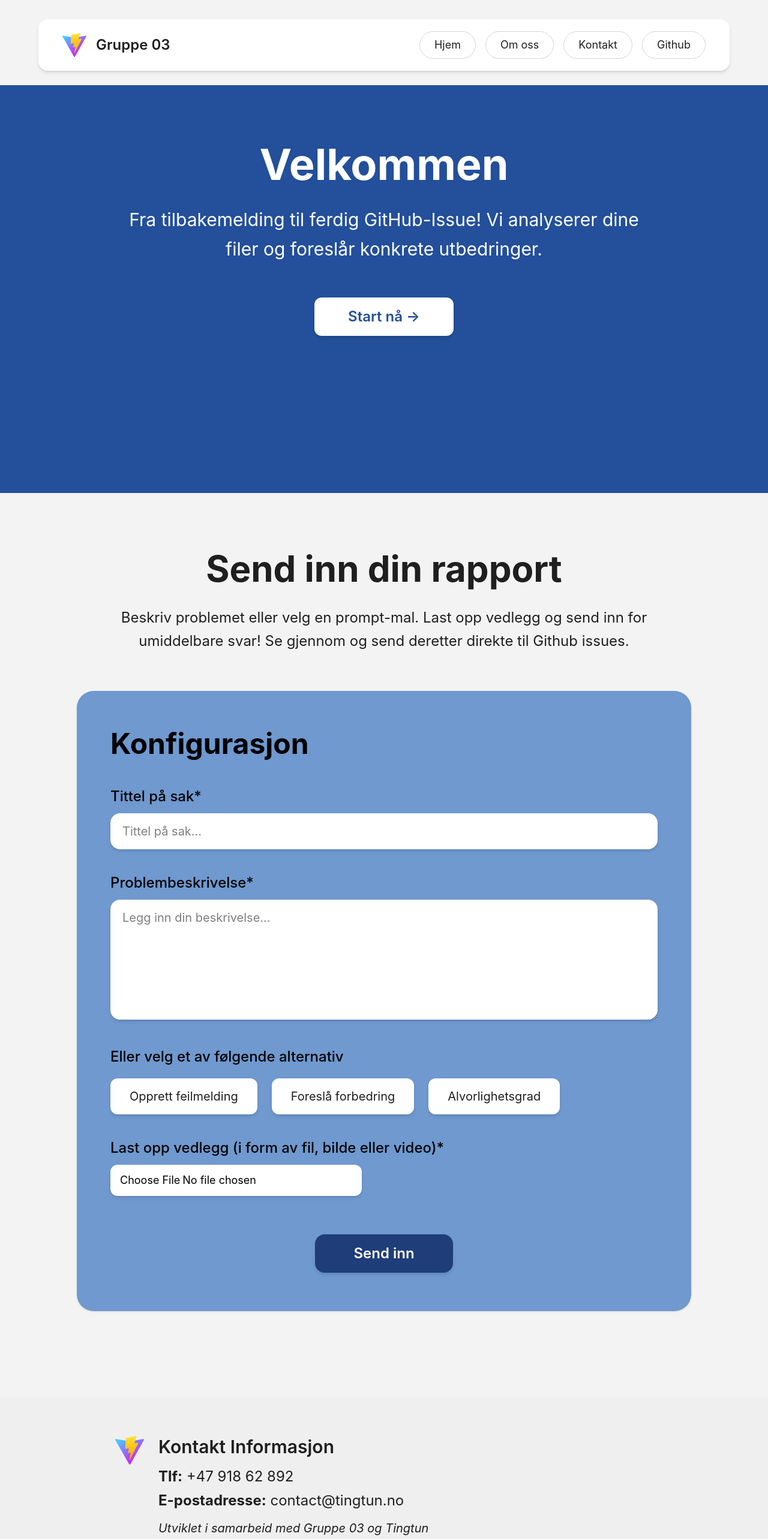
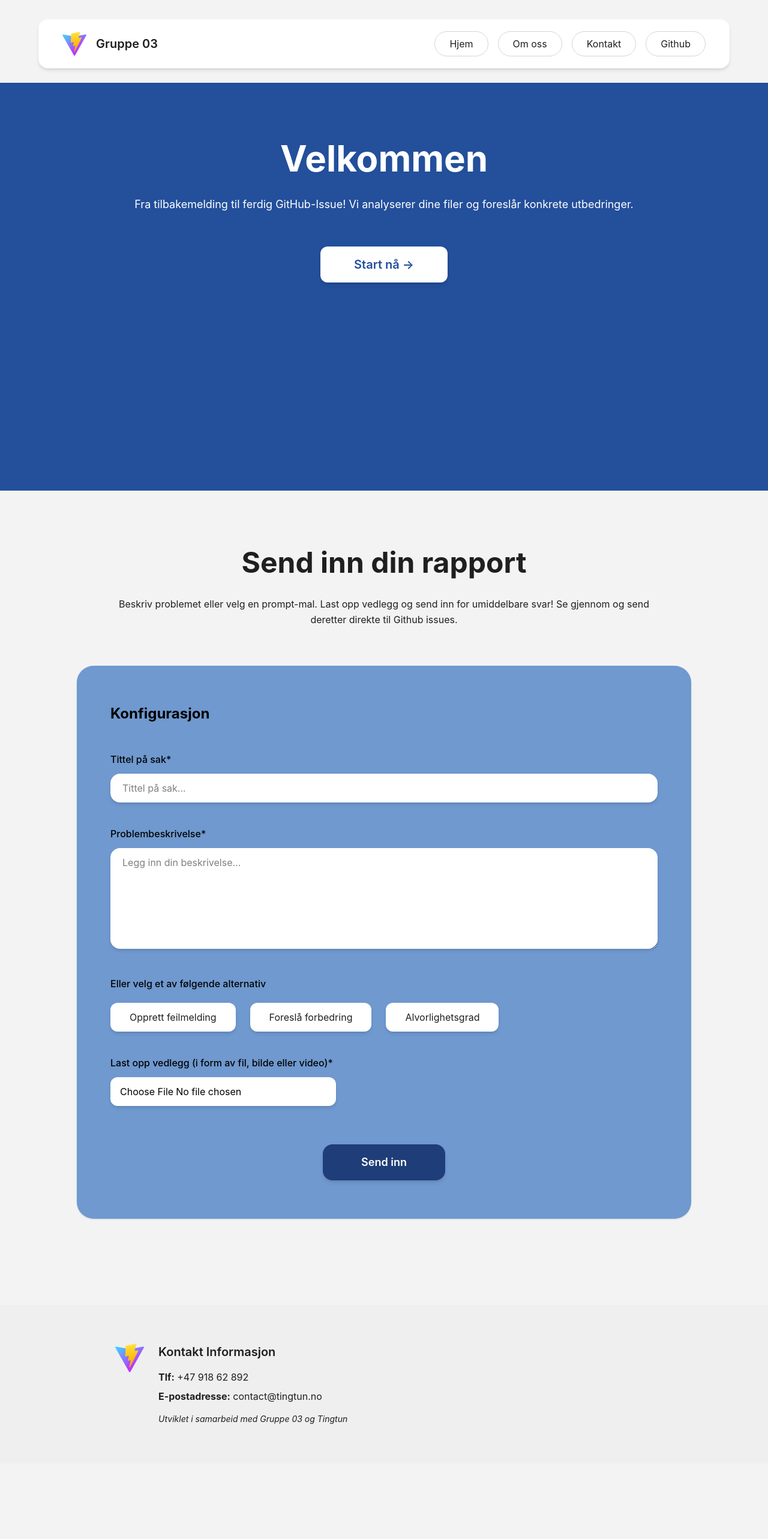
Before and after one commit to hltnina/brukertilbakemelding_KI, a React app in the folder frontend/: page / in a window 1280 px wide. Shown: the top 2566 px of the page at 60% size. After the commit the page ends 2440 px from the top, so only its background shows below. Built offline with nearby package versions, Linux system fonts and the light colour scheme; the HTML template or start-up script is replaced by a standard one.

Commit message:
Endret litt på skriftstørrelser

```diff
--- a/frontend/src/pages/Home.jsx
+++ b/frontend/src/pages/Home.jsx
@@ -6,22 +6,22 @@ export default function Home() {
         <nav className="mx-auto flex max-w-6xl items-center justify-between rounded-2xl bg-white px-10 py-5 shadow-md">
           <div className="flex items-center gap-4">
             <img src="/vite.svg" alt="Logo" className="h-10 w-10" />
-            <span className="text-2xl font-semibold text-[#1f1f1f]">
+            <span className="text-xl font-semibold text-[#1f1f1f]">
               Gruppe 03
             </span>
           </div>
 
           <div className="flex gap-4">
-            <button className="rounded-full border border-gray-300 bg-white px-6 py-2 text-lg text-[#1f1f1f]">
+            <button className="rounded-full border border-gray-300 bg-white px-6 py-2 text-base text-[#1f1f1f]">
               Hjem
             </button>
-            <button className="rounded-full border border-gray-300 bg-white px-6 py-2 text-lg text-[#1f1f1f]">
+            <button className="rounded-full border border-gray-300 bg-white px-6 py-2 text-base text-[#1f1f1f]">
               Om oss
             </button>
-            <button className="rounded-full border border-gray-300 bg-white px-6 py-2 text-lg text-[#1f1f1f]">
+            <button className="rounded-full border border-gray-300 bg-white px-6 py-2 text-base text-[#1f1f1f]">
               Kontakt
             </button>
-            <button className="rounded-full border border-gray-300 bg-white px-6 py-2 text-lg text-[#1f1f1f]">
+            <button className="rounded-full border border-gray-300 bg-white px-6 py-2 text-base text-[#1f1f1f]">
               Github
             </button>
           </div>
@@ -31,14 +31,14 @@ export default function Home() {
       {/* Hero */}
       <section className="mt-6 min-h-[680px] bg-[#234f9b] px-6 py-24 text-center text-white">
         <div className="mx-auto flex max-w-5xl flex-col items-center justify-center">
-          <h1 className="mb-8 text-6xl font-bold md:text-7xl">Velkommen</h1>
+          <h1 className="mb-8 text-4xl font-bold md:text-6xl">Velkommen</h1>
 
-          <p className="mx-auto mb-14 max-w-4xl text-2xl leading-relaxed md:text-3xl">
+          <p className="mx-auto mb-14 max-w-4xl text-base leading-relaxed md:text-lg">
             Fra tilbakemelding til ferdig GitHub-Issue! Vi analyserer dine filer
             og foreslår konkrete utbedringer.
           </p>
 
-          <button className="rounded-xl bg-white px-14 py-4 text-2xl font-semibold text-[#234f9b] shadow-md">
+          <button className="rounded-xl bg-white px-14 py-4 text-xl font-semibold text-[#234f9b] shadow-md">
             Start nå →
           </button>
         </div>
@@ -47,11 +47,11 @@ export default function Home() {
       {/* Rapportseksjon */}
       <section className="px-6 py-24">
         <div className="mx-auto max-w-5xl text-center">
-          <h2 className="mb-8 text-5xl font-bold text-[#1f1f1f] md:text-6xl">
+          <h2 className="mb-8 text-3xl font-bold text-[#1f1f1f] md:text-5xl">
             Send inn din rapport
           </h2>
 
-          <p className="mx-auto mb-16 max-w-4xl text-2xl leading-relaxed text-[#1f1f1f]">
+          <p className="mx-auto mb-16 max-w-4xl text-base leading-relaxed text-[#1f1f1f]">
             Beskriv problemet eller velg en prompt-mal. Last opp vedlegg og send
             inn for umiddelbare svar! Se gjennom og send deretter direkte til
             Github issues.
@@ -60,52 +60,52 @@ export default function Home() {
 
         {/* Blå boks */}
         <div className="mx-auto max-w-5xl rounded-[28px] bg-[#6f99cf] px-14 py-16 shadow-sm">
-          <h3 className="mb-12 text-5xl font-bold text-black">Konfigurasjon</h3>
+          <h3 className="mb-12 text-2xl font-bold text-black">Konfigurasjon</h3>
 
           <div className="space-y-10">
             <div>
-              <label className="mb-3 block text-2xl font-medium text-black">
+              <label className="mb-3 block text-base font-medium text-black">
                 Tittel på sak*
               </label>
               <input
                 type="text"
                 placeholder="Tittel på sak..."
-                className="w-full rounded-2xl bg-white px-5 py-4 text-xl shadow-md outline-none"
+                className="w-full rounded-2xl bg-white px-5 py-3 text-base shadow-md outline-none"
               />
             </div>
 
             <div>
-              <label className="mb-3 block text-2xl font-medium text-black">
+              <label className="mb-3 block text-base font-medium text-black">
                 Problembeskrivelse*
               </label>
               <textarea
                 rows="6"
                 placeholder="Legg inn din beskrivelse..."
-                className="w-full rounded-2xl bg-white px-5 py-4 text-xl shadow-md outline-none"
+                className="w-full rounded-2xl bg-white px-5 py-3 text-base shadow-md outline-none"
               />
             </div>
 
             <div>
-              <p className="mb-5 text-2xl font-medium text-black">
+              <p className="mb-5 text-base font-medium text-black">
                 Eller velg et av følgende alternativ
               </p>
 
               <div className="flex flex-wrap gap-6">
                 <button
                   type="button"
-                  className="rounded-xl bg-white px-8 py-4 text-xl text-[#1f1f1f] shadow-md"
+                  className="rounded-xl bg-white px-8 py-3 text-base text-[#1f1f1f] shadow-md"
                 >
                   Opprett feilmelding
                 </button>
                 <button
                   type="button"
-                  className="rounded-xl bg-white px-8 py-4 text-xl text-[#1f1f1f] shadow-md"
+                  className="rounded-xl bg-white px-8 py-3 text-base text-[#1f1f1f] shadow-md"
                 >
                   Foreslå forbedring
                 </button>
                 <button
                   type="button"
-                  className="rounded-xl bg-white px-8 py-4 text-xl text-[#1f1f1f] shadow-md"
+                  className="rounded-xl bg-white px-8 py-3 text-base text-[#1f1f1f] shadow-md"
                 >
                   Alvorlighetsgrad
                 </button>
@@ -113,19 +113,19 @@ export default function Home() {
             </div>
 
             <div>
-              <label className="mb-3 block text-2xl font-medium text-black">
+              <label className="mb-3 block text-base font-medium text-black">
                 Last opp vedlegg (i form av fil, bilde eller video)*
               </label>
               <input
                 type="file"
-                className="block rounded-xl bg-white px-4 py-3 text-lg shadow-md"
+                className="block rounded-xl bg-white px-4 py-3 text-base shadow-md"
               />
             </div>
 
             <div className="pt-6 text-center">
               <button
                 type="button"
-                className="rounded-2xl bg-[#1f3d78] px-16 py-4 text-2xl font-semibold text-white shadow-md"
+                className="rounded-2xl bg-[#1f3d78] px-16 py-4 text-lg font-semibold text-white shadow-md"
               >
                 Send inn
               </button>
@@ -140,14 +140,14 @@ export default function Home() {
           <img src="/vite.svg" alt="Logo" className="h-12 w-12" />
 
           <div className="text-[#1f1f1f]">
-            <h4 className="mb-4 text-3xl font-semibold">Kontakt Informasjon</h4>
-            <p className="mb-2 text-2xl">
+            <h4 className="mb-4 text-xl font-semibold">Kontakt Informasjon</h4>
+            <p className="mb-2 text-base">
               <strong>Tlf:</strong> +47 918 62 892
             </p>
-            <p className="mb-4 text-2xl">
+            <p className="mb-4 text-base">
               <strong>E-postadresse:</strong> contact@tingtun.no
             </p>
-            <p className="text-xl italic">
+            <p className="text-sm italic">
               Utviklet i samarbeid med Gruppe 03 og Tingtun
             </p>
           </div>
```
